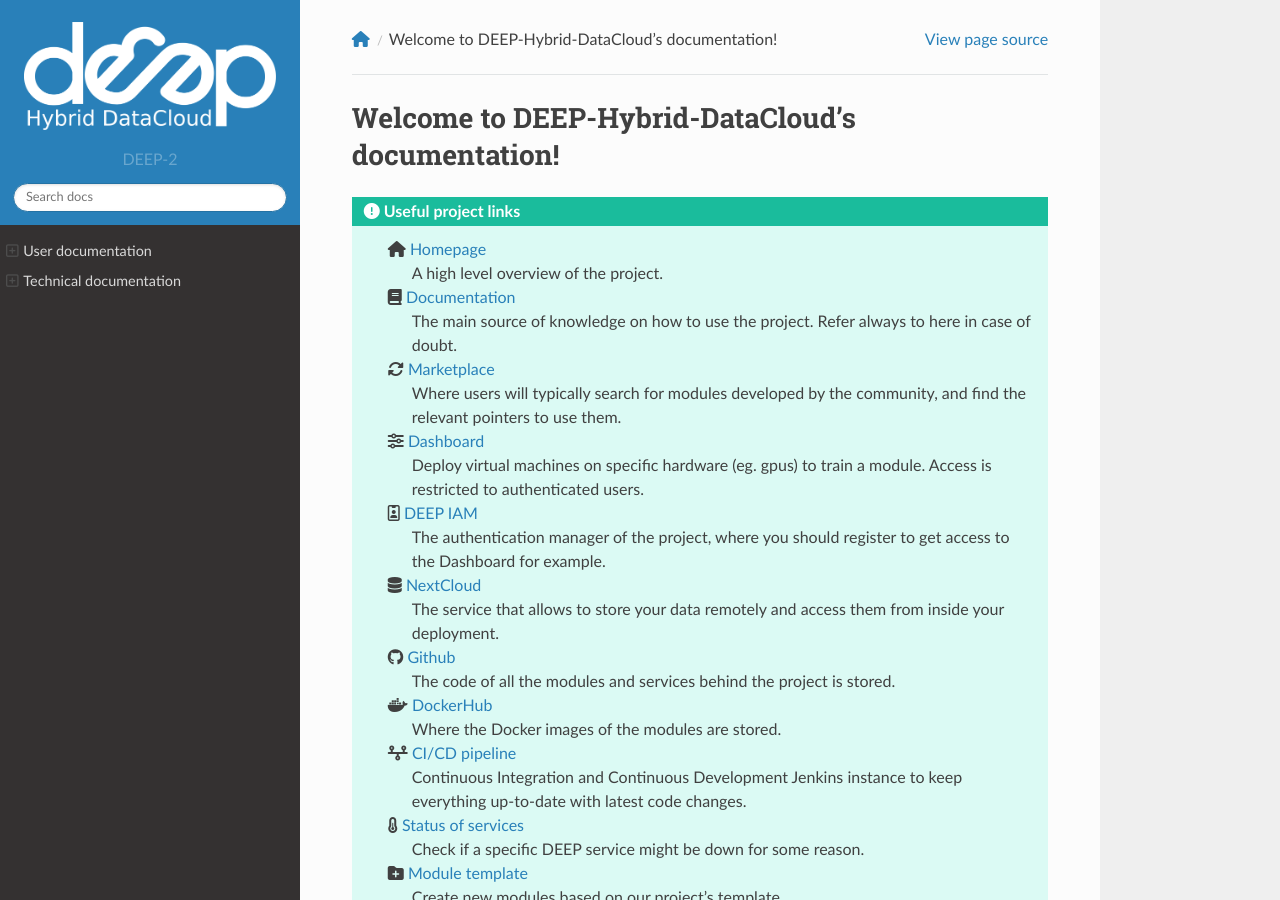
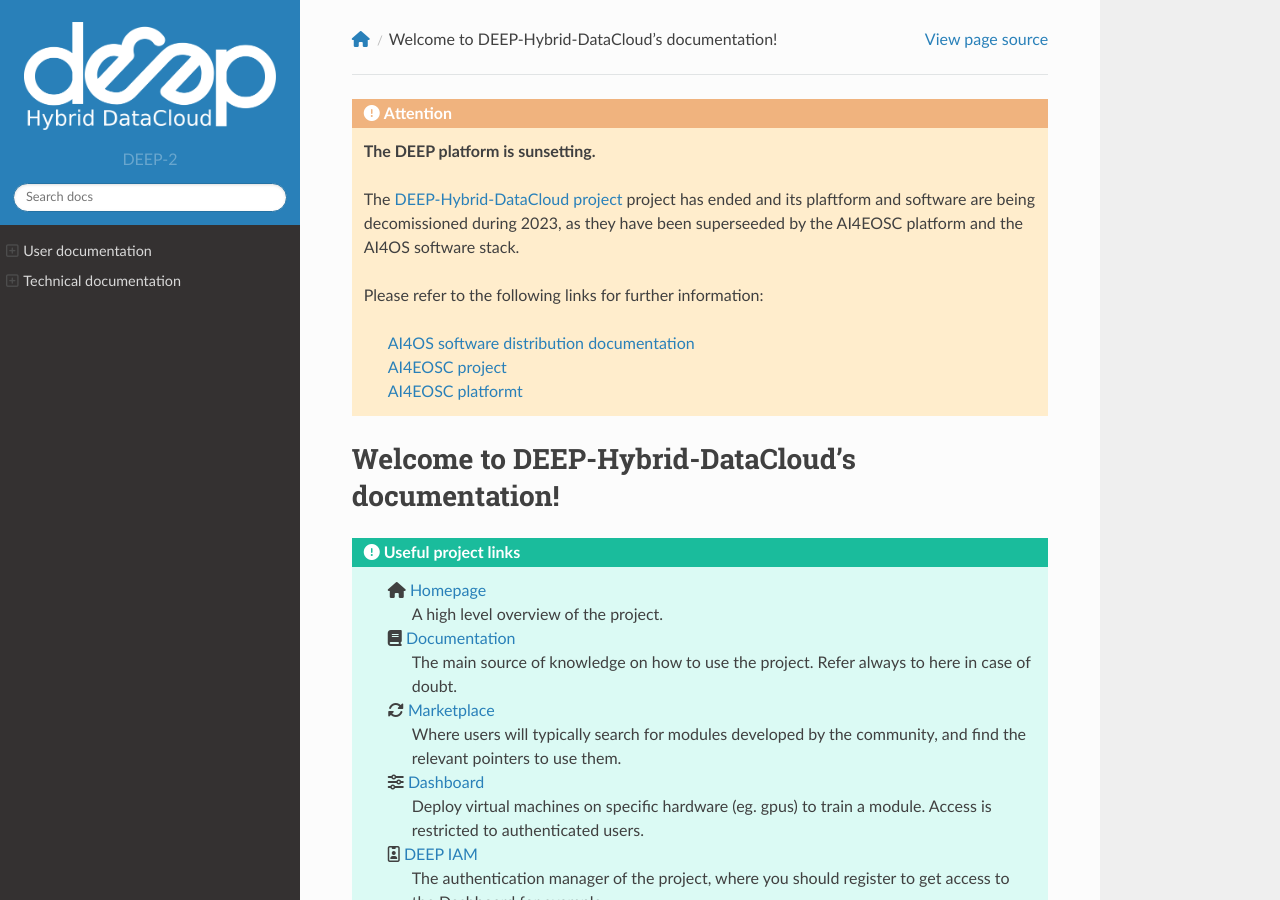
Before and after one commit to deephdc/deep-docs, a Sphinx documentation site: the page built from source/index.rst, in a window 1280 px wide and 900 px high. Built offline with Sphinx 7.4.7 and the Read the Docs theme 2.0.0, drawn with Linux system fonts in a browser that asks for light colours; nearby versions of some CDN libraries.

Commit message:
Add deprecation note to docs

```diff
--- a/source/conf.py
+++ b/source/conf.py
@@ -28,6 +28,20 @@
 # The full version, including alpha/beta/rc tags
 release = 'DEEP-2'
 
+rst_prolog = """.. attention::
+    **The DEEP platform is sunsetting.**
+
+    The `DEEP-Hybrid-DataCloud project <https://deep-hybrid-datacloud.eu>`_ project has
+    ended and its plaftform and software are being decomissioned during 2023, as they
+    have been superseeded by the AI4EOSC platform and the AI4OS software stack.
+
+    Please refer to the following links for further information:
+
+        * `AI4OS software distribution documentation <https://docs.ai4eosc.eu/>`_
+        * `AI4EOSC project <https://ai4eosc.eu/>`_
+        * `AI4EOSC platformt <https://ai4eosc.eu/platform>`_
+
+"""
 
 # -- General configuration ---------------------------------------------------
 
```
